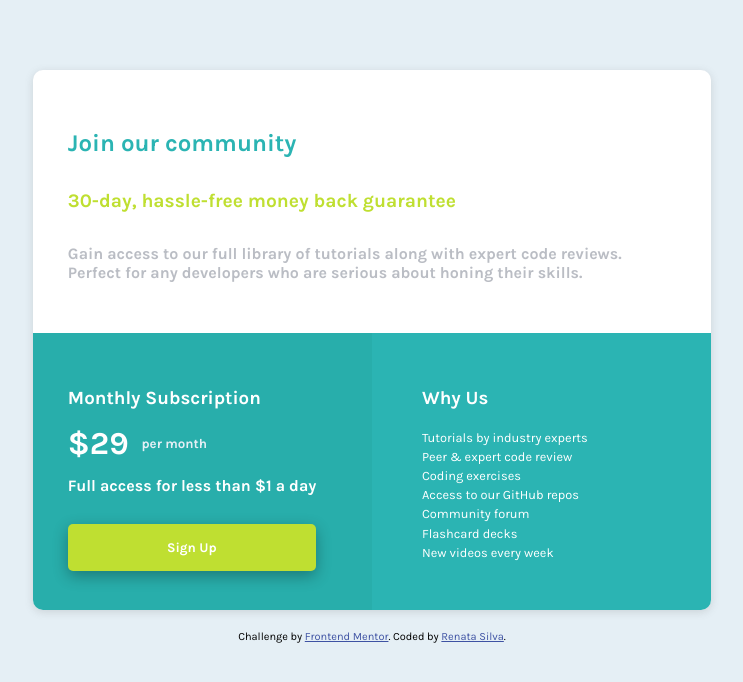
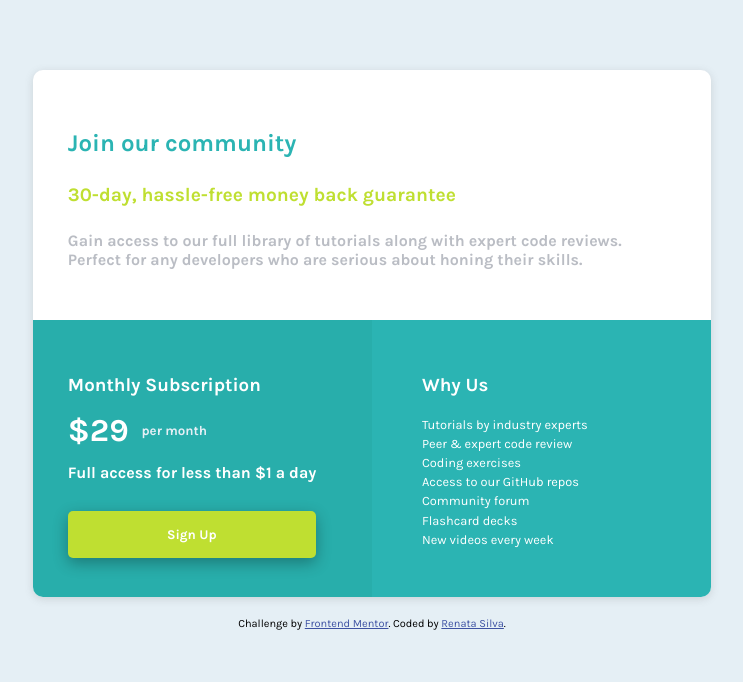
Before and after one commit to Itsrenata2/FrontEnd-Mentor-Project-Grid-Component, a plain HTML site: page index.html in a window 1280 px wide. Shown: the whole page, without its empty margins (268-1011 px from the left). Drawn offline with Linux system fonts and the light colour scheme.

Commit message:
Update index.html

```diff
--- a/index.html
+++ b/index.html
@@ -15,14 +15,14 @@
   <div id="grid-view">
     <div id="grid-1">
       <h3 class="join-title">Join our community</h3>
-      <h5 class="cost">30-day, hassle-free money back guarantee</h5>
+      <h4 class="cost">30-day, hassle-free money back guarantee</h4>
       <p class="description">Gain access to our full library of tutorials along with expert code reviews.
         Perfect for any developers who are serious about honing their skills.</p>
     </div>
     <div id="grid-2">
       <h3>Monthly Subscription</h3>
       <div id="monthly-cost">
-        <h5 class="cost-dollar">&dollar;29</h5>
+        <h4 class="cost-dollar">&dollar;29</h4>
         <h5 class="cost-time">per month</h5>
       </div>
       <p class="description-cost">Full access for less than &dollar;1 a day</p>
```
